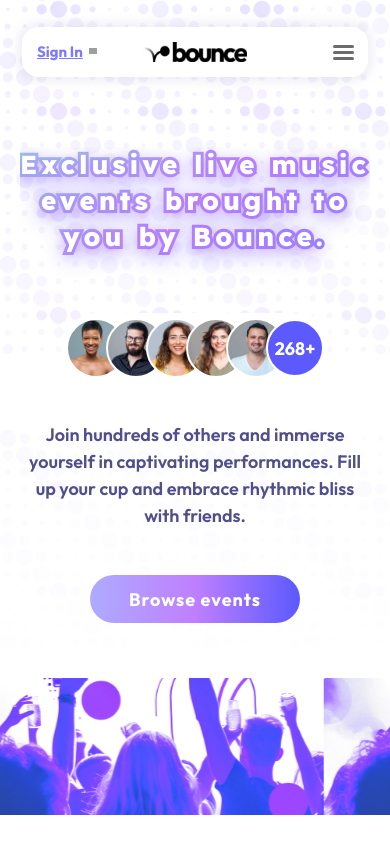
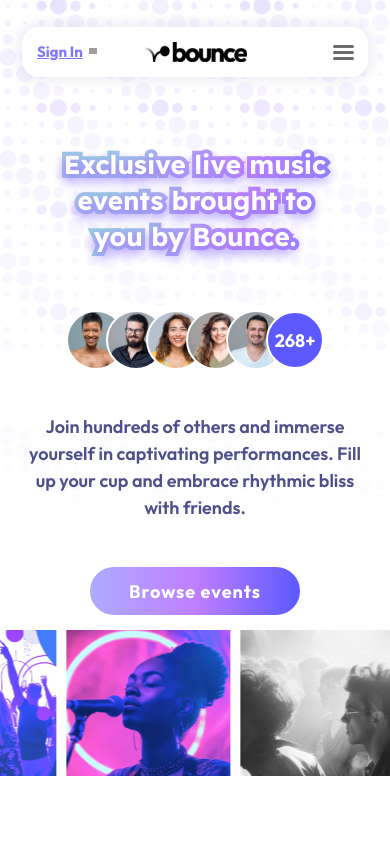
Before and after one commit to concypt/BounceFrontEnd, a React (Vite) app: page /home in a window 390 px wide. Shown: the top 844 px of the page. Built offline with nearby package versions, Linux system fonts and the light colour scheme; no server answers; grey boxes are pictures that could not be loaded.

Commit message:
more style fixes in navbar, party slider and style.css

```diff
--- a/src/components/navbar.module.css
+++ b/src/components/navbar.module.css
@@ -320,6 +320,7 @@ button.global_button_one:hover::after {
     display: flex;
     align-items: center;
     flex-direction: column;
+    margin-bottom: 0;
   }
 
   header.App_header {
--- a/src/components/partySlider.module.css
+++ b/src/components/partySlider.module.css
@@ -69,7 +69,7 @@
   width: 14vw;
 }
 
-@media screen and (max-width: 780px) {
+/* @media screen and (max-width: 780px) {
   .partyImages img {
     position: unset;
     height: 160px;
@@ -89,14 +89,42 @@
   img.img3 {
     display: none;
   }
-}
+} */
 
 @media screen and (max-width: 487px) {
+  .partyImagesWrapper {
+    display: block;
+    width: 100%;
+    overflow: hidden;
+    margin-top: 10px;
+  }
+
+  .partyImagesContainer {
+    display: flex;
+    width: 1043px;
+    flex-direction: row;
+    /* animation: none; */
+    animation: slideAnimation 40s linear infinite alternate;
+  }
+
+  .partyImages {
+    width: 1043px;
+    height: auto;
+  }
+  .partyImages:last-child {
+    display: none;
+  }
   .partyImages img {
     position: unset;
-    height: 190px;
-    object-fit: cover;
-    width: 100% !important;
-    max-width: 100%;
+    height: 146px;
+  }
+  .partyImages img:nth-child(1),
+  .partyImages img:nth-child(2),
+  .partyImages img:nth-child(3),
+  .partyImages img:nth-child(4),
+  .partyImages img:nth-child(5),
+  .partyImages img:nth-child(6) {
+    width: auto;
+    margin: 5px;
   }
 }
--- a/src/styles.css
+++ b/src/styles.css
@@ -43,33 +43,32 @@ a {
 }
 
 .header_div {
-  padding-top: 250px !important;
+  padding: 0 30px;
+  padding-top: 250px;
   width: 100%;
   max-width: 1273px;
   margin: 0 auto;
   text-align: center;
-  padding: 0 30px;
 }
 
 .header_div h1 {
   font-size: 62px;
   font-family: var(--secondary-font);
-  line-height: 79px;
-  font-weight: 800 !important;
-  text-transform: uppercase;
+  line-height: 124%;
+  font-weight: 700;
   background: -webkit-linear-gradient(
-    -50deg,
-    #98cde4 0%,
-    #bf7fff 50%,
+    0deg,
+    #98cde4 20%,
+    #bf7fff 70%,
     #8482ff 100%
   );
   -webkit-background-clip: text;
-  -webkit-text-stroke: 6px transparent;
-  color: #fff !important;
-  letter-spacing: 4px;
-  text-transform: none;
-  text-shadow: 0px 3px 14px #bf7fff, 0px 7px 24px #8482ff;
+  -webkit-text-stroke: 8px transparent;
+  color: #fff;
+  text-shadow: 0px 3px 12px #bf7fff, 0px 7px 13px #8482ff;
   padding-bottom: 15px;
+  max-width: 80%;
+  margin: 0 auto;
 }
 
 /* global link */
@@ -947,10 +946,6 @@ span.rdrYearPicker {
     font-weight: 600;
   }
 
-  .header {
-    padding-bottom: 100px;
-  }
-
   .navbtn_div {
     width: calc(100vw - 65px);
     display: flex;
@@ -982,10 +977,6 @@ span.rdrYearPicker {
 }
 
 @media screen and (max-width: 567px) {
-  img.img6 {
-    display: none;
-  }
-
   .header_div h1 {
     font-size: 32px;
     line-height: 42px;
```
